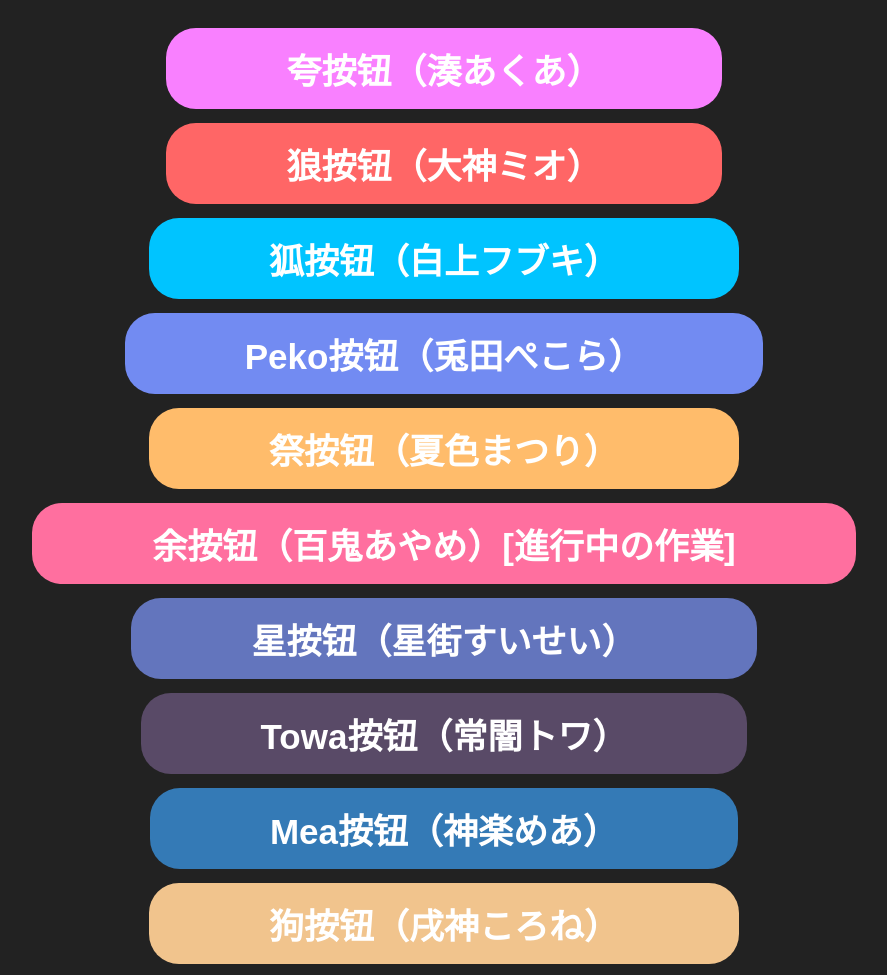
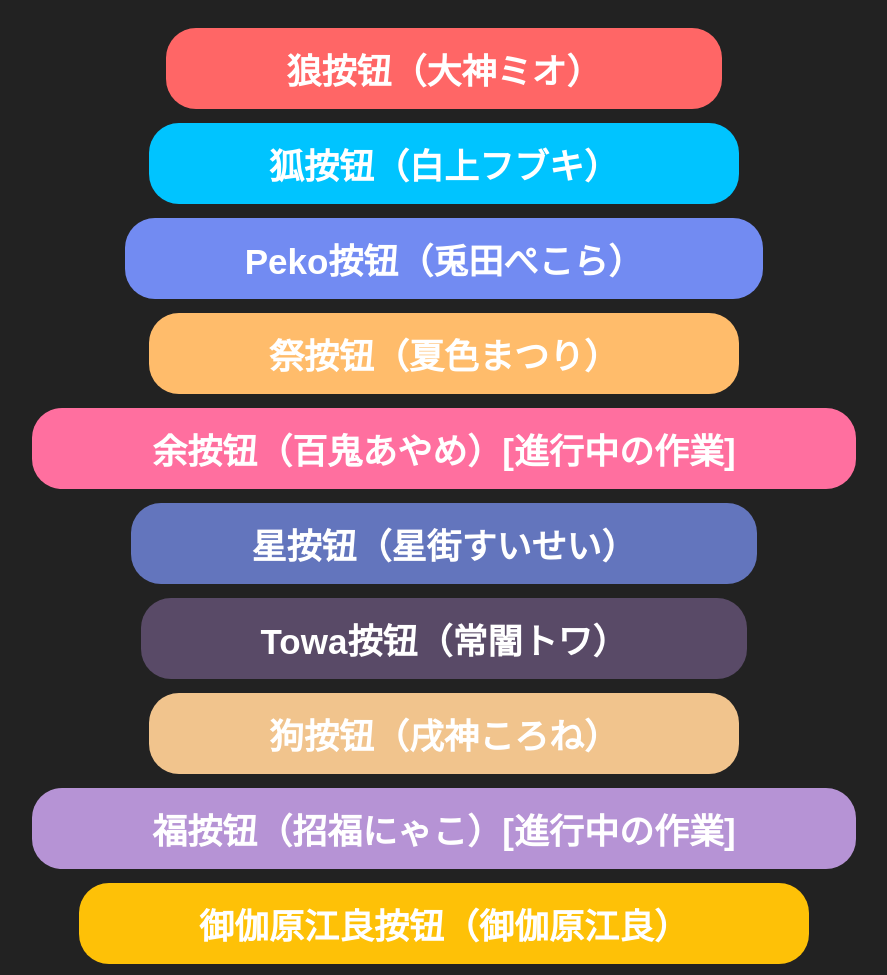
Before and after one commit to vbup-osc/vtuber-voice-button-collection, a plain HTML site: page index.html in a window 1280 px wide. Shown: the part 317-1292 px from the top of the page, without its empty margins (196-1083 px from the left). Drawn offline with Linux system fonts and the light colour scheme.

Commit message:
Update index.html

```diff
--- a/index.html
+++ b/index.html
@@ -16,7 +16,8 @@
     <body style="min-height:100vh;background:#222222;">
         <div style="text-align:center;"><img src="resources/logo.png" style="width:100px;margin-top: 70px;"></div>
         <div style="text-align:center;font-size:40px;font-weight:700;color:#ffffff;padding: 20px;">VTuberの音声ボタンコレクション<br>（VTuber按钮集合）</div>
-        <div style="text-align:center;"><button style="padding:15px 120px;margin:7px;font-size:35px;font-weight:700;color:#ffffff;border: 0px;border-radius:30px;background-color: #f980ff;" onclick="window.open('https://aquaminato.moe')">夸按钮（湊あくあ）</button></div>
+        <!--<div style="text-align:center;"><button style="padding:15px 120px;margin:7px;font-size:35px;font-weight:700;color:#ffffff;border: 0px;border-radius:30px;background-color: #f980ff;" onclick="window.open('https://aquaminato.moe')">夸按钮（湊あくあ）</button></div>
+        <div style="text-align:center;"><button style="padding:15px 120px;margin:7px;font-size:35px;font-weight:700;color:#ffffff;border: 0px;border-radius:30px;background-color: #347ab6;" onclick="window.open('https://meamea.moe')">Mea按钮（神楽めあ）</button></div>-->
         <div style="text-align:center;"><button style="padding:15px 120px;margin:7px;font-size:35px;font-weight:700;color:#ffffff;border: 0px;border-radius:30px;background-color: #ff6666;" onclick="window.open('https://ookamimio.org')">狼按钮（大神ミオ）</button></div>
         <div style="text-align:center;"><button style="padding:15px 120px;margin:7px;font-size:35px;font-weight:700;color:#ffffff;border: 0px;border-radius:30px;background-color: #00c4ff;" onclick="window.open('https://fubuki.moe')">狐按钮（白上フブキ）</button></div>
         <div style="text-align:center;"><button style="padding:15px 120px;margin:7px;font-size:35px;font-weight:700;color:#ffffff;border: 0px;border-radius:30px;background-color: #728bf2;" onclick="window.open('https://peko.top')">Peko按钮（兎田ぺこら）</button></div>
@@ -24,7 +25,6 @@
         <div style="text-align:center;"><button style="padding:15px 120px;margin:7px;font-size:35px;font-weight:700;color:#ffffff;border: 0px;border-radius:30px;background-color: #ff6f9f;" onclick="window.open('https://ayamesuki.org')">余按钮（百鬼あやめ）[進行中の作業]</button></div>
         <div style="text-align:center;"><button style="padding:15px 120px;margin:7px;font-size:35px;font-weight:700;color:#ffffff;border: 0px;border-radius:30px;background-color: #6375bd;" onclick="window.open('https://suisei.moe')">星按钮（星街すいせい）</button></div>
         <div style="text-align:center;"><button style="padding:15px 120px;margin:7px;font-size:35px;font-weight:700;color:#ffffff;border: 0px;border-radius:30px;background-color: #594a67;" onclick="window.open('https://towa.live')">Towa按钮（常闇トワ）</button></div>
-        <div style="text-align:center;"><button style="padding:15px 120px;margin:7px;font-size:35px;font-weight:700;color:#ffffff;border: 0px;border-radius:30px;background-color: #347ab6;" onclick="window.open('https://meamea.moe')">Mea按钮（神楽めあ）</button></div>
         <div style="text-align:center;"><button style="padding:15px 120px;margin:7px;font-size:35px;font-weight:700;color:#ffffff;border: 0px;border-radius:30px;background-color: #f1c48d;" onclick="window.open('https://korone.icu')">狗按钮（戌神ころね）</button></div>
         <div style="text-align:center;"><button style="padding:15px 120px;margin:7px;font-size:35px;font-weight:700;color:#ffffff;border: 0px;border-radius:30px;background-color: #b693d5;" onclick="window.open('https://nyakoshofuku.org')">福按钮（招福にゃこ）[進行中の作業]</button></div>
         <div style="text-align:center;"><button style="padding:15px 120px;margin:7px;font-size:35px;font-weight:700;color:#ffffff;border: 0px;border-radius:30px;background-color: #fec107;" onclick="window.open('https://nucleareal.jp/OtogibaraEra/voice.html')">御伽原江良按钮（御伽原江良）</button></div>
```
